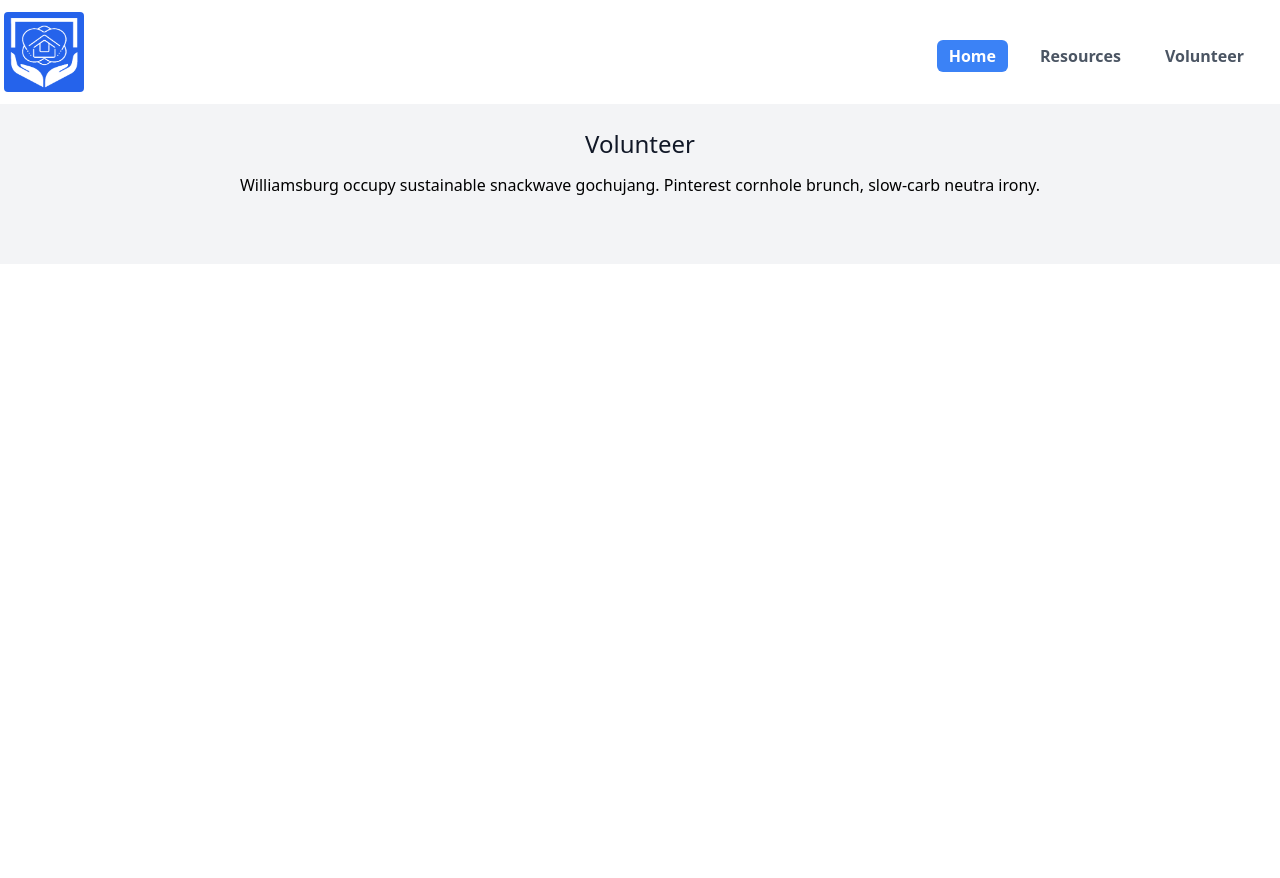
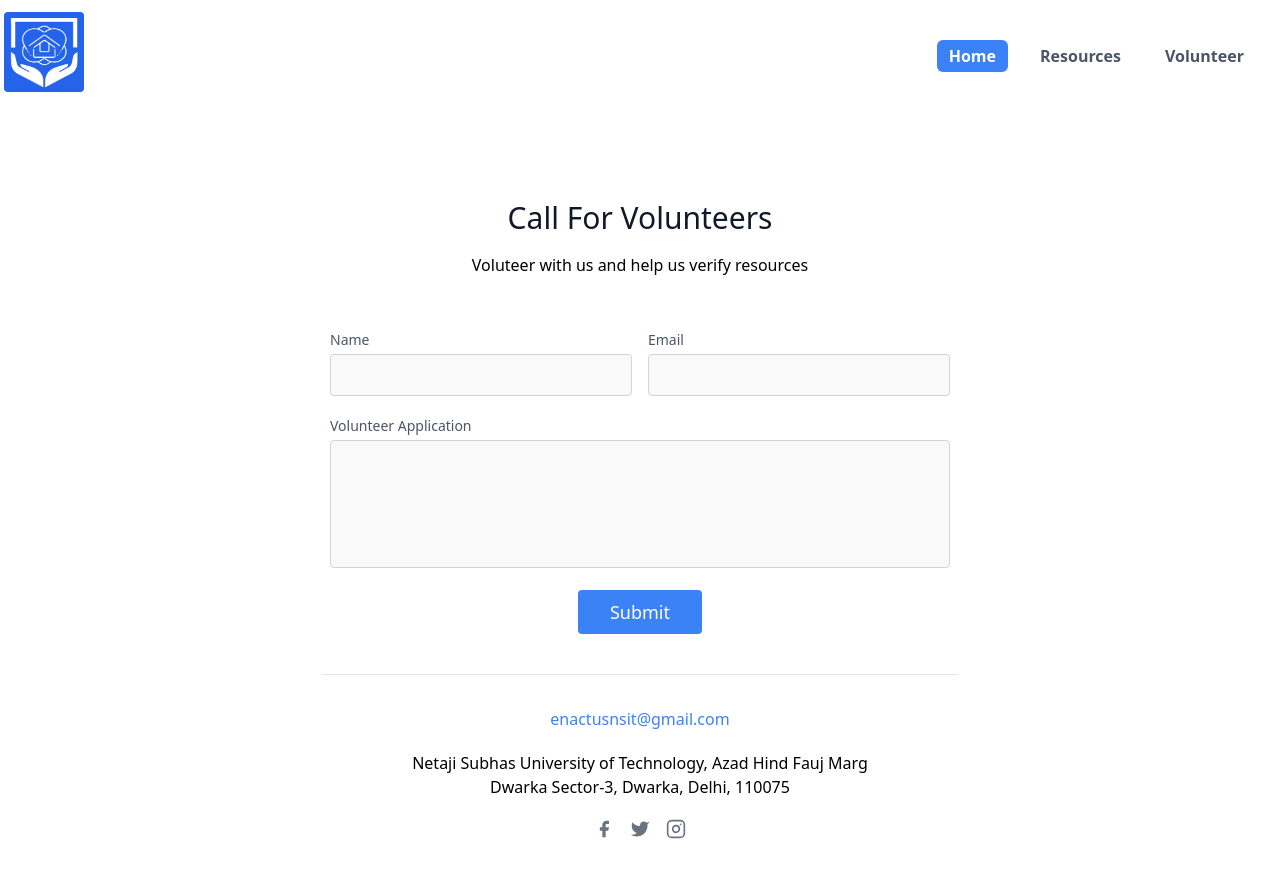
Before and after one commit to samad-yar-khan/covid-resources-client, a React (Create React App) app: page /volunteer in a window 1280 px wide. Shown: the top 878 px of the page. Before the commit the page ends 800 px from the top, so only its background shows below. Built offline with nearby package versions, Linux system fonts and the light colour scheme.

Commit message:
Add Oxygen Tab

```diff
--- a/src/components/ResourcesPage.js
+++ b/src/components/ResourcesPage.js
@@ -13,6 +13,7 @@ class ResourcesPage extends React.Component {
       medicine : data.medicine ,
       beds : data.beds,
       plasama : data.plasma,
+      oxygen :data.oxygen,
       categories : data.categories
     }
 
@@ -29,8 +30,8 @@ class ResourcesPage extends React.Component {
 
   render(){
 
-    const { allResources , medicine , plasama , beds , activeResourceIndex , categories } = this.state;
-    const listArr = [allResources , medicine , beds , plasama ];
+    const { allResources , medicine , plasama , beds , activeResourceIndex , categories , oxygen} = this.state;
+    const listArr = [allResources , medicine , beds , plasama , oxygen];
     const list = listArr[activeResourceIndex];
 
 
--- a/src/components/VolunteerPage.js
+++ b/src/components/VolunteerPage.js
@@ -20,14 +20,118 @@ class VolunteerPage extends React.Component {
 
     return (
       <div>
-      <div className="flex flex-col items-center container px-5  mx-auto bg-gray-100 h-40 ">
-
-
-
-              <h2 className="title-font text-2xl font-medium text-gray-900 mt-6 mb-3">Volunteer</h2>
-              <p className="leading-relaxed text-base">Williamsburg occupy sustainable snackwave gochujang. Pinterest cornhole brunch, slow-carb neutra irony.</p>
-
-      </div>
+       <div class="container px-5 py-24 mx-auto">
+          <div class="flex flex-col text-center w-full mb-12">
+            <h1 class="sm:text-3xl text-2xl font-medium title-font mb-4 text-gray-900">
+              Call For Volunteers
+            </h1>
+            <p class="lg:w-2/3 mx-auto leading-relaxed text-base">
+              Voluteer with us and help us verify resources
+            </p>
+          </div>
+          <div class="lg:w-1/2 md:w-2/3 mx-auto">
+            <div class="flex flex-wrap -m-2">
+              <div class="p-2 w-1/2">
+                <div class="relative">
+                  <label for="name" class="leading-7 text-sm text-gray-600">
+                    Name
+                  </label>
+                  <input
+                    type="text"
+                    id="name"
+                    name="name"
+                    class="w-full bg-gray-100 bg-opacity-50 rounded border border-gray-300 focus:border-blue-500 focus:bg-white focus:ring-2 focus:ring-blue-200 text-base outline-none text-gray-700 py-1 px-3 leading-8 transition-colors duration-200 ease-in-out"
+                  />
+                </div>
+              </div>
+              <div class="p-2 w-1/2">
+                <div class="relative">
+                  <label for="email" class="leading-7 text-sm text-gray-600">
+                    Email
+                  </label>
+                  <input
+                    type="email"
+                    id="email"
+                    name="email"
+                    class="w-full bg-gray-100 bg-opacity-50 rounded border border-gray-300 focus:border-blue-500 focus:bg-white focus:ring-2 focus:ring-blue-200 text-base outline-none text-gray-700 py-1 px-3 leading-8 transition-colors duration-200 ease-in-out"
+                  />
+                </div>
+              </div>
+              <div class="p-2 w-full">
+                <div class="relative">
+                  <label for="message" class="leading-7 text-sm text-gray-600">
+                    Volunteer Application
+                  </label>
+                  <textarea
+                    id="message"
+                    name="message"
+                    class="w-full bg-gray-100 bg-opacity-50 rounded border border-gray-300 focus:border-blue-500 focus:bg-white focus:ring-2 focus:ring-blue-200 h-32 text-base outline-none text-gray-700 py-1 px-3 resize-none leading-6 transition-colors duration-200 ease-in-out"
+                  ></textarea>
+                </div>
+              </div>
+              <div class="p-2 w-full">
+                <button class="flex mx-auto text-white bg-blue-500 border-0 py-2 px-8 focus:outline-none hover:bg-blue-600 rounded text-lg">
+                  Submit
+                </button>
+              </div>
+              <div class="p-2 w-full pt-8 mt-8 border-t border-gray-200 text-center">
+                <a class="text-blue-500">enactusnsit@gmail.com</a>
+                <p class="leading-normal my-5">
+                  Netaji Subhas University of Technology, Azad Hind Fauj Marg
+                  <br />
+                  Dwarka Sector-3, Dwarka, Delhi, 110075
+                </p>
+                <span class="inline-flex">
+                  <a href="https://www.facebook.com/EnactusNSUT/" class="text-gray-500">
+                    <svg
+                      fill="currentColor"
+                      stroke-linecap="round"
+                      stroke-linejoin="round"
+                      stroke-width="2"
+                      class="w-5 h-5"
+                      viewBox="0 0 24 24"
+                    >
+                      <path d="M18 2h-3a5 5 0 00-5 5v3H7v4h3v8h4v-8h3l1-4h-4V7a1 1 0 011-1h3z"></path>
+                    </svg>
+                  </a>
+                  <a href="https://twitter.com/EnactusNSUT" class="ml-4 text-gray-500">
+                    <svg
+                      fill="currentColor"
+                      stroke-linecap="round"
+                      stroke-linejoin="round"
+                      stroke-width="2"
+                      class="w-5 h-5"
+                      viewBox="0 0 24 24"
+                    >
+                      <path d="M23 3a10.9 10.9 0 01-3.14 1.53 4.48 4.48 0 00-7.86 3v1A10.66 10.66 0 013 4s-4 9 5 13a11.64 11.64 0 01-7 2c9 5 20 0 20-11.5a4.5 4.5 0 00-.08-.83A7.72 7.72 0 0023 3z"></path>
+                    </svg>
+                  </a>
+                  <a href="https://www.instagram.com/enactusnsut/" class="ml-4 text-gray-500">
+                    <svg
+                      fill="none"
+                      stroke="currentColor"
+                      stroke-linecap="round"
+                      stroke-linejoin="round"
+                      stroke-width="2"
+                      class="w-5 h-5"
+                      viewBox="0 0 24 24"
+                    >
+                      <rect
+                        width="20"
+                        height="20"
+                        x="2"
+                        y="2"
+                        rx="5"
+                        ry="5"
+                      ></rect>
+                      <path d="M16 11.37A4 4 0 1112.63 8 4 4 0 0116 11.37zm1.5-4.87h.01"></path>
+                    </svg>
+                  </a>
+                </span>
+              </div>
+            </div>
+          </div>
+        </div>
     </div>
     );
   }
--- a/src/resourceData.js
+++ b/src/resourceData.js
@@ -1,6 +1,6 @@
 export const data = {
     categories : [
-        "All" , "Medicines" , "Beds" , "Plasma"
+        "All" , "Medicines" , "Beds" , "Plasma" , "Oxygen"
     ],
     allResources : [
         {
@@ -162,7 +162,39 @@ export const data = {
             id:'7',
             verified:false
         }
-    ]
+    ],
+    oxygen : [
+        {
+            title:'Oxygen Availabe',
+            description :'Beds Avilable in delhi confirmed on 26th',
+            categories : [ 'beds'],
+            date : '25/04/21',
+            upvotes : '14',
+            downvotes : '3',
+            id:'3',
+            verified:true
+        },
+        {
+            title:'Cylengers Availabe',
+            description :'Cylenders available from 10AM-12AM and 6PM-7PM',
+            categories : [ 'medicine'],
+            date : '25/04/21',
+            upvotes : '14',
+            downvotes : '3',
+            id:'4',
+            verified:false
+        },
+        {
+            title:'Cans Availabe',
+            description :'BEds Avilable in delhi confirmed on 26th',
+            categories : [ 'medicine'],
+            date : '25/04/21',
+            upvotes : '14',
+            downvotes : '3',
+            id:'5',
+            verified:false
+        },
+    ],
 
 
 
```
